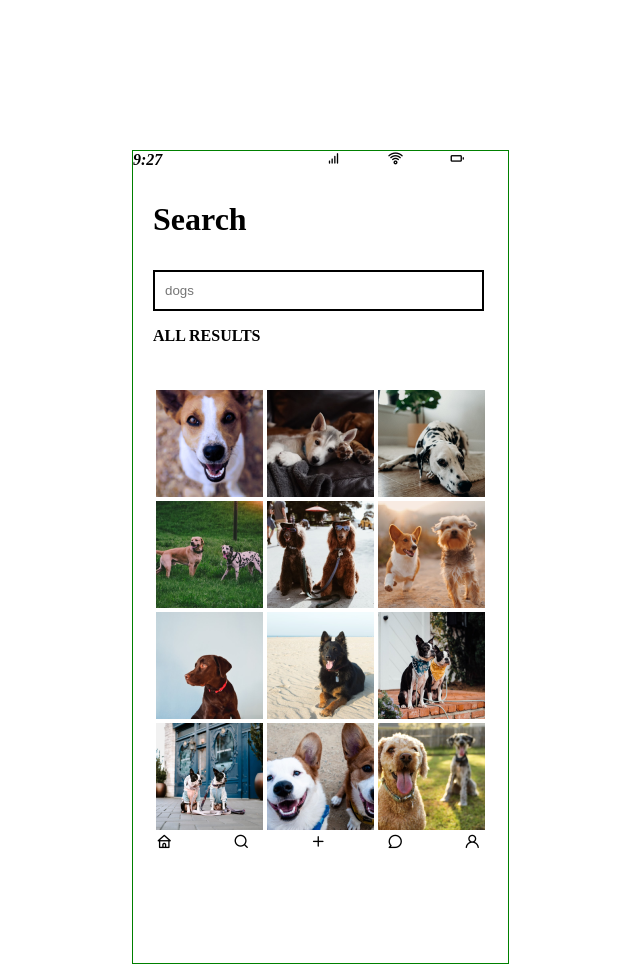
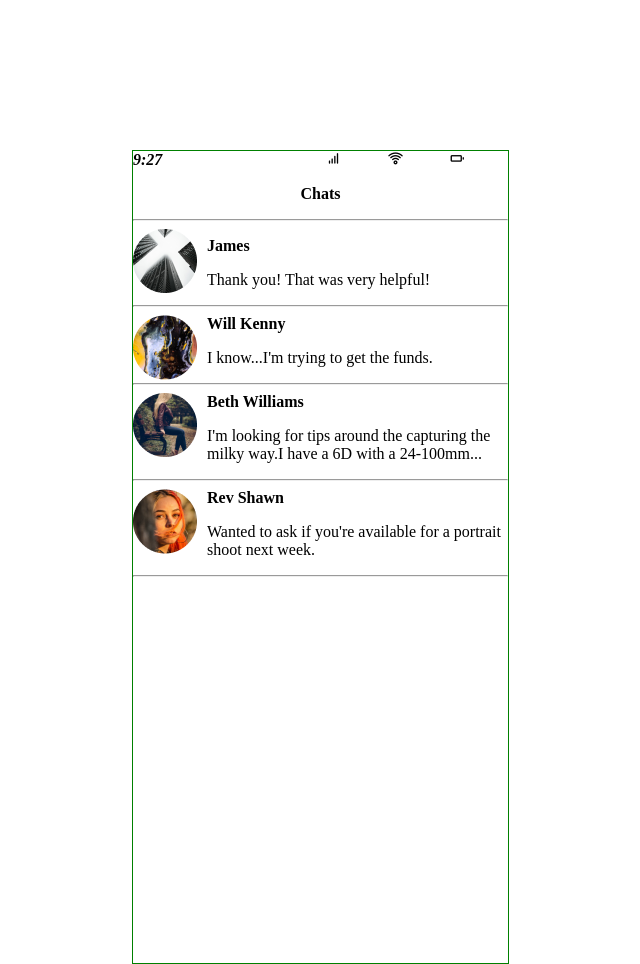
Before and after one commit to MariaKuryliak/FigmaHomeWork, a plain HTML site: page index.html in a window 1280 px wide. Shown: the whole page, without its empty margins (376-1016 px from the left). Drawn offline with nearby package versions, Linux system fonts and the light colour scheme.

Commit message:
second commit

```diff
--- a/index.html
+++ b/index.html
@@ -18,12 +18,30 @@
         <i class="uil uil-wifi"></i>
         <i class="uil uil-battery-empty"></i>
 </div>
+<p style="text-align: center;"><b>Chats</b></p>
+<hr>
+<img src="1.png" alt="">
+<p><b>James</b></p>
+<p>Thank you! That was very helpful!</p>
+<hr>
+<img src="2.png" alt="">
+<b>Will Kenny</b>
+<p>I know...I'm trying to get the funds.</p>
+<hr>
+<img src="3.png" alt="">
+<b>Beth Williams</b>
+<p>I'm looking for tips around the capturing the<br>milky way.I have a 6D with a 24-100mm... </p>
+<hr>
+<img src="4.png" alt="">
+<b>Rev Shawn</b>
+<p>Wanted to ask if you're available for a portrait<br>shoot next week.</p>
+<hr>
 <!-- <div class="il">
 
 </div> -->
 
 <!-- </div> -->
-<div class="main">
+<!-- <div class="main">
 <p style="font-size: 32px; margin-left: 20px;"><b>Search</b></p>
 <input type="text" placeholder="dogs" style="border: 2px solid black;margin-left: 20px;">
  <p style="margin-bottom: 45px; margin-left: 20px;"><b>ALL RESULTS</b></p>
@@ -50,7 +68,11 @@
             <i class="uil uil-user"></i>
     </div>
     </div>
-</div>
+</div> -->
+
+
+
+
 
 </div>
 </body>
--- a/style.css
+++ b/style.css
@@ -17,12 +17,15 @@ input{
     height: 35px;
     padding-left: 10px;
 }
+img{
+    float: left;
+    margin-right: 10px;
+}
 .il{
     display: flex;
     width: 315px;
     justify-content: space-between;
 }
-
 .header{
     display:flex;
     width: 375px;
```
Also changed, not shown: 1.png (added), 2.png (added), 3.png (added), 4.png (added).
